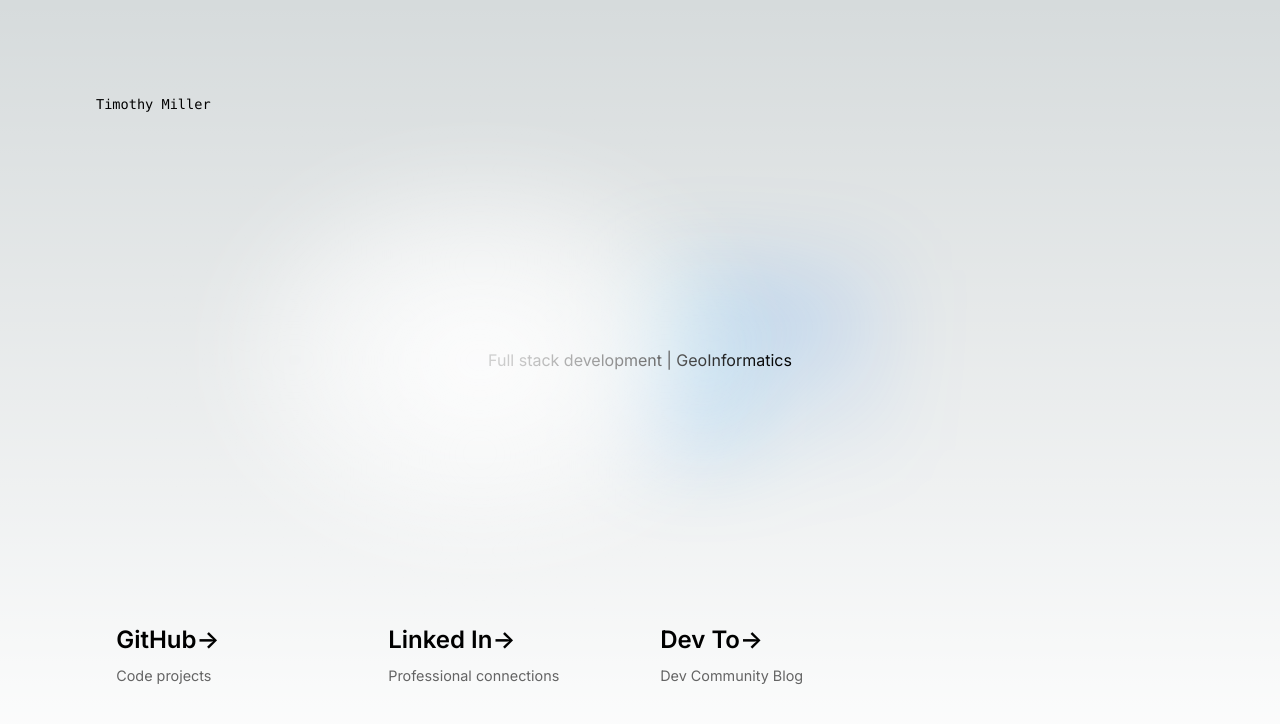
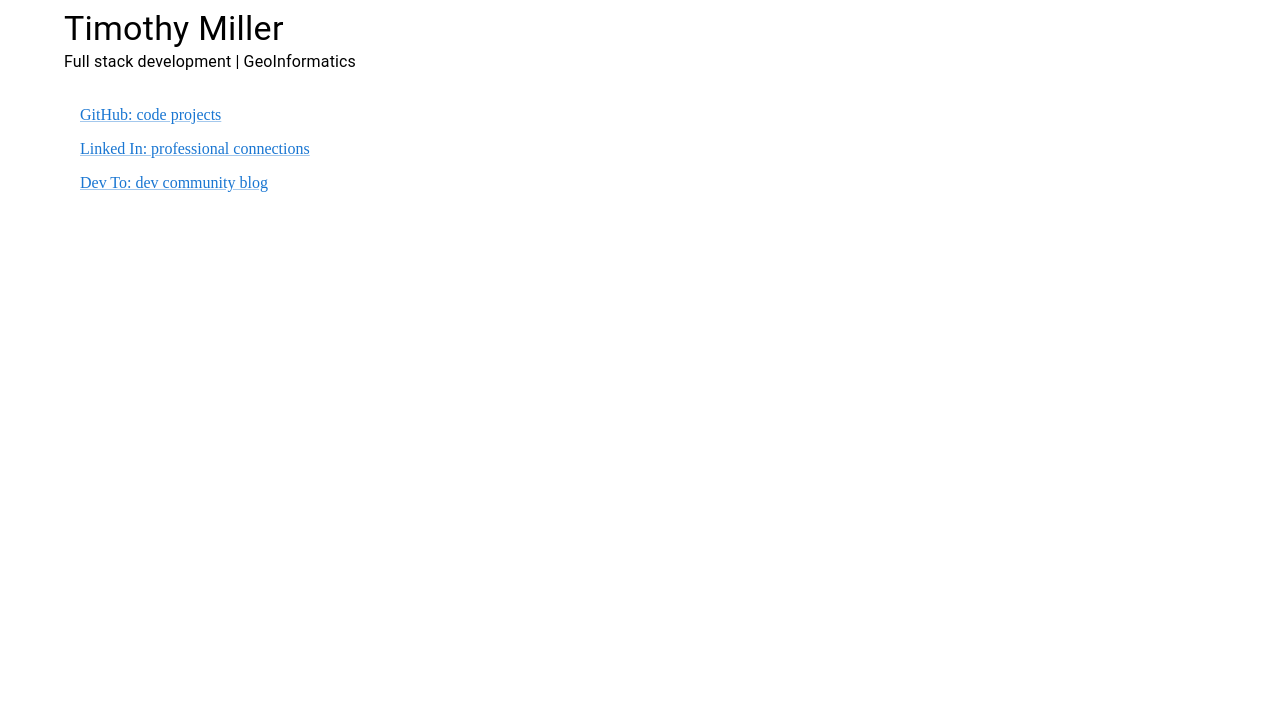
Before and after one commit to TangoYankee/cv, a Next.js app: page / in a window 1280 px wide. Shown: the top 724 px of the page. Built offline with nearby package versions, Linux system fonts and the light colour scheme.

Commit message:
transition to default material ui

```diff
--- a/src/app/globals.css
+++ /dev/null
@@ -1,107 +0,0 @@
-:root {
-  --max-width: 1100px;
-  --border-radius: 12px;
-  --font-mono: ui-monospace, Menlo, Monaco, 'Cascadia Mono', 'Segoe UI Mono',
-    'Roboto Mono', 'Oxygen Mono', 'Ubuntu Monospace', 'Source Code Pro',
-    'Fira Mono', 'Droid Sans Mono', 'Courier New', monospace;
-
-  --foreground-rgb: 0, 0, 0;
-  --background-start-rgb: 214, 219, 220;
-  --background-end-rgb: 255, 255, 255;
-
-  --primary-glow: conic-gradient(
-    from 180deg at 50% 50%,
-    #16abff33 0deg,
-    #0885ff33 55deg,
-    #54d6ff33 120deg,
-    #0071ff33 160deg,
-    transparent 360deg
-  );
-  --secondary-glow: radial-gradient(
-    rgba(255, 255, 255, 1),
-    rgba(255, 255, 255, 0)
-  );
-
-  --tile-start-rgb: 239, 245, 249;
-  --tile-end-rgb: 228, 232, 233;
-  --tile-border: conic-gradient(
-    #00000080,
-    #00000040,
-    #00000030,
-    #00000020,
-    #00000010,
-    #00000010,
-    #00000080
-  );
-
-  --callout-rgb: 238, 240, 241;
-  --callout-border-rgb: 172, 175, 176;
-  --card-rgb: 180, 185, 188;
-  --card-border-rgb: 131, 134, 135;
-}
-
-@media (prefers-color-scheme: dark) {
-  :root {
-    --foreground-rgb: 255, 255, 255;
-    --background-start-rgb: 0, 0, 0;
-    --background-end-rgb: 0, 0, 0;
-
-    --primary-glow: radial-gradient(rgba(1, 65, 255, 0.4), rgba(1, 65, 255, 0));
-    --secondary-glow: linear-gradient(
-      to bottom right,
-      rgba(1, 65, 255, 0),
-      rgba(1, 65, 255, 0),
-      rgba(1, 65, 255, 0.3)
-    );
-
-    --tile-start-rgb: 2, 13, 46;
-    --tile-end-rgb: 2, 5, 19;
-    --tile-border: conic-gradient(
-      #ffffff80,
-      #ffffff40,
-      #ffffff30,
-      #ffffff20,
-      #ffffff10,
-      #ffffff10,
-      #ffffff80
-    );
-
-    --callout-rgb: 20, 20, 20;
-    --callout-border-rgb: 108, 108, 108;
-    --card-rgb: 100, 100, 100;
-    --card-border-rgb: 200, 200, 200;
-  }
-}
-
-* {
-  box-sizing: border-box;
-  padding: 0;
-  margin: 0;
-}
-
-html,
-body {
-  max-width: 100vw;
-  overflow-x: hidden;
-}
-
-body {
-  color: rgb(var(--foreground-rgb));
-  background: linear-gradient(
-      to bottom,
-      transparent,
-      rgb(var(--background-end-rgb))
-    )
-    rgb(var(--background-start-rgb));
-}
-
-a {
-  color: inherit;
-  text-decoration: none;
-}
-
-@media (prefers-color-scheme: dark) {
-  html {
-    color-scheme: dark;
-  }
-}
--- a/src/app/layout.tsx
+++ b/src/app/layout.tsx
@@ -1,8 +1,4 @@
-import './globals.css'
 import type { Metadata } from 'next'
-import { Inter } from 'next/font/google'
-
-const inter = Inter({ subsets: ['latin'] })
 
 export const metadata: Metadata = {
   title: 'CV: Timothy Miller',
@@ -16,7 +12,7 @@ export default function RootLayout({
 }) {
   return (
     <html lang="en">
-      <body className={inter.className}>{children}</body>
+      <body>{children}</body>
     </html>
   )
 }
--- a/src/app/page.module.css
+++ /dev/null
@@ -1,229 +0,0 @@
-.main {
-  display: flex;
-  flex-direction: column;
-  justify-content: space-between;
-  align-items: center;
-  padding: 6rem;
-  min-height: 100vh;
-}
-
-.description {
-  display: inherit;
-  justify-content: inherit;
-  align-items: inherit;
-  font-size: 0.85rem;
-  max-width: var(--max-width);
-  width: 100%;
-  z-index: 2;
-  font-family: var(--font-mono);
-}
-
-.description a {
-  display: flex;
-  justify-content: center;
-  align-items: center;
-  gap: 0.5rem;
-}
-
-.description p {
-  position: relative;
-  margin: 0;
-  padding: 1rem;
-  background-color: rgba(var(--callout-rgb), 0.5);
-  border: 1px solid rgba(var(--callout-border-rgb), 0.3);
-  border-radius: var(--border-radius);
-}
-
-.code {
-  font-weight: 700;
-  font-family: var(--font-mono);
-}
-
-.grid {
-  display: grid;
-  grid-template-columns: repeat(4, minmax(25%, auto));
-  width: var(--max-width);
-  max-width: 100%;
-}
-
-.card {
-  padding: 1rem 1.2rem;
-  border-radius: var(--border-radius);
-  background: rgba(var(--card-rgb), 0);
-  border: 1px solid rgba(var(--card-border-rgb), 0);
-  transition: background 200ms, border 200ms;
-}
-
-.card span {
-  display: inline-block;
-  transition: transform 200ms;
-}
-
-.card h2 {
-  font-weight: 600;
-  margin-bottom: 0.7rem;
-}
-
-.card p {
-  margin: 0;
-  opacity: 0.6;
-  font-size: 0.9rem;
-  line-height: 1.5;
-  max-width: 30ch;
-}
-
-.center {
-  display: flex;
-  justify-content: center;
-  align-items: center;
-  position: relative;
-  padding: 4rem 0;
-}
-
-.center::before {
-  background: var(--secondary-glow);
-  border-radius: 50%;
-  width: 480px;
-  height: 360px;
-  margin-left: -400px;
-}
-
-.center::after {
-  background: var(--primary-glow);
-  width: 240px;
-  height: 180px;
-  z-index: -1;
-}
-
-.center::before,
-.center::after {
-  content: '';
-  left: 50%;
-  position: absolute;
-  filter: blur(45px);
-  transform: translateZ(0);
-}
-
-.logo {
-  position: relative;
-}
-/* Enable hover only on non-touch devices */
-@media (hover: hover) and (pointer: fine) {
-  .card:hover {
-    background: rgba(var(--card-rgb), 0.1);
-    border: 1px solid rgba(var(--card-border-rgb), 0.15);
-  }
-
-  .card:hover span {
-    transform: translateX(4px);
-  }
-}
-
-@media (prefers-reduced-motion) {
-  .card:hover span {
-    transform: none;
-  }
-}
-
-/* Mobile */
-@media (max-width: 700px) {
-  .content {
-    padding: 4rem;
-  }
-
-  .grid {
-    grid-template-columns: 1fr;
-    margin-bottom: 120px;
-    max-width: 320px;
-    text-align: center;
-  }
-
-  .card {
-    padding: 1rem 2.5rem;
-  }
-
-  .card h2 {
-    margin-bottom: 0.5rem;
-  }
-
-  .center {
-    padding: 8rem 0 6rem;
-  }
-
-  .center::before {
-    transform: none;
-    height: 300px;
-  }
-
-  .description {
-    font-size: 0.8rem;
-  }
-
-  .description a {
-    padding: 1rem;
-  }
-
-  .description p,
-  .description div {
-    display: flex;
-    justify-content: center;
-    position: fixed;
-    width: 100%;
-  }
-
-  .description p {
-    align-items: center;
-    inset: 0 0 auto;
-    padding: 2rem 1rem 1.4rem;
-    border-radius: 0;
-    border: none;
-    border-bottom: 1px solid rgba(var(--callout-border-rgb), 0.25);
-    background: linear-gradient(
-      to bottom,
-      rgba(var(--background-start-rgb), 1),
-      rgba(var(--callout-rgb), 0.5)
-    );
-    background-clip: padding-box;
-    backdrop-filter: blur(24px);
-  }
-
-  .description div {
-    align-items: flex-end;
-    pointer-events: none;
-    inset: auto 0 0;
-    padding: 2rem;
-    height: 200px;
-    background: linear-gradient(
-      to bottom,
-      transparent 0%,
-      rgb(var(--background-end-rgb)) 40%
-    );
-    z-index: 1;
-  }
-}
-
-/* Tablet and Smaller Desktop */
-@media (min-width: 701px) and (max-width: 1120px) {
-  .grid {
-    grid-template-columns: repeat(2, 50%);
-  }
-}
-
-@media (prefers-color-scheme: dark) {
-  .vercelLogo {
-    filter: invert(1);
-  }
-
-  .logo {
-    filter: invert(1) drop-shadow(0 0 0.3rem #ffffff70);
-  }
-}
-
-@keyframes rotate {
-  from {
-    transform: rotate(360deg);
-  }
-  to {
-    transform: rotate(0deg);
-  }
-}
--- a/src/app/page.tsx
+++ b/src/app/page.tsx
@@ -1,53 +1,45 @@
-import styles from './page.module.css'
+import { List, ListItem, Link, Typography, Container, Box } from '@mui/material';
 
 export default function Home() {
   return (
-    <main className={styles.main}>
-      <div className={styles.description}>
+    <main>
+        <Container>
+          <Typography variant='h4' component='h1'>
             Timothy Miller
-      </div>
-
-      <div className={styles.center}>
+          </Typography>
+          <Typography paragraph={ true }>
             Full stack development | GeoInformatics
-      </div>
-
-      <div className={styles.grid}>
-        <a
+          </Typography>
+          <List>
+            <ListItem>
+              <Link
                 href="https://github.com/tangoyankee/"
-          className={styles.card}
                 target="_blank"
                 rel="noopener noreferrer"
               >
-          <h2>
-            GitHub<span>-&gt;</span>
-          </h2>
-          <p>Code projects</p>
-        </a>
-
-        <a
+                GitHub: code projects
+                </Link>
+            </ListItem>
+            <ListItem>
+              <Link
                 href="https://www.linkedin.com/in/timothy-m-miller/"
-          className={styles.card}
                 target="_blank"
                 rel="noopener noreferrer"
               >
-          <h2>
-            Linked In<span>-&gt;</span>
-          </h2>
-          <p>Professional connections</p>
-        </a>
-
-        <a
+                Linked In: professional connections
+              </Link>
+            </ListItem>
+              <ListItem>
+                <Link
                   href="https://dev.to/tangoyankee"
-          className={styles.card}
                   target="_blank"
                   rel="noopener noreferrer"
                 >
-          <h2>
-            Dev To<span>-&gt;</span>
-          </h2>
-          <p>Dev Community Blog</p>
-        </a>
-      </div>
+                  Dev To: dev community blog
+                </Link>
+              </ListItem>
+          </List>
+        </Container>
     </main>
   )
 }
```
Also changed, not shown: package.json (+8 -3 lines), 1 other file (tests, documents, lock files or other folders). Lines whose indentation alone changed are shown as unchanged.
